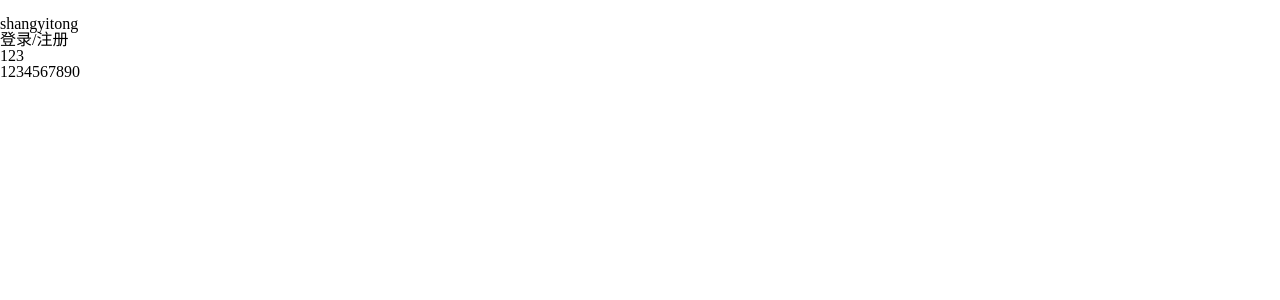
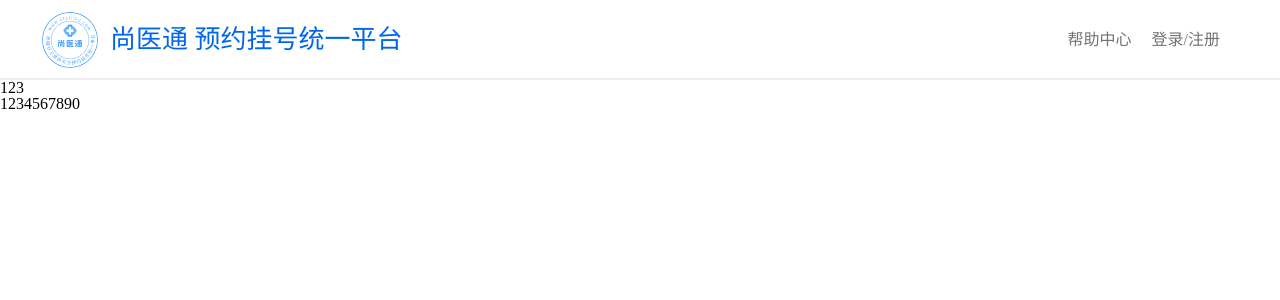
Before and after one commit to liliRX/shangyitong, a Vue app: page / in a window 1280 px wide. Shown: the top 300 px of the page. Built offline with nearby package versions, Linux system fonts and the light colour scheme.

Commit message:
完成顶部组件

```diff
--- a/index.html
+++ b/index.html
@@ -4,7 +4,7 @@
     <meta charset="UTF-8" />
     <link rel="icon" type="image/svg+xml" href="/vite.svg" />
     <meta name="viewport" content="width=device-width, initial-scale=1.0" />
-    <title>预约挂号</title>
+    <title>尚医通</title>
   </head>
   <body>
     <div id="app"></div>
--- a/src/views/HospitalTop.vue
+++ b/src/views/HospitalTop.vue
@@ -1,21 +1,57 @@
 <template>
-    <div class="top-container">
-        <div class="top-left">
-            <img src="" alt="">
-            <p>shangyitong</p>
-        </div>
-        <div class="top-right">
-            <div></div>
-            <div>登录/注册</div>
-        </div>
+  <div class="top-container">
+    <div class="top-content">
+      <div class="top-left">
+        <img class="logo" src="@/assets/images/logo.png" alt="尚医通的logo" />
+        <h1 class="text">尚医通 预约挂号统一平台</h1>
+      </div>
+      <div class="top-right">
+        <div class="text help">帮助中心</div>
+        <div class="text login">登录/注册</div>
+      </div>
     </div>
+  </div>
 </template>
 
-<script setup lang="ts">
-// import { ref } from "vue"
-
-</script>
+<script setup lang="ts"></script>
 
 <style lang="scss" scoped>
+.top-container {
+  width: 100%;
+  height: 80px;
+  display: flex;
+  justify-content: center;
+  background-color: #fff;
+  border-bottom: 2px solid #eee;
+  .top-content {
+    width: 1200px;
+    height: 80px;
+    display: flex;
+    justify-content: space-between;
+    align-items: center;
+    // margin: 0 auto;
+    .top-left {
+      display: flex;
+      align-items: center;
+      .logo {
+        width: 60px;
+      }
 
+      .text {
+        margin-left: 10px;
+        font-size: 26px;
+        color: #0066ee;
+      }
+    }
+    .top-right {
+      display: flex;
+      align-items: center;
+      .text {
+        margin-right: 20px;
+        font-size: 16px;
+        color: #737373;
+      }
+    }
+  }
+}
 </style>
```
